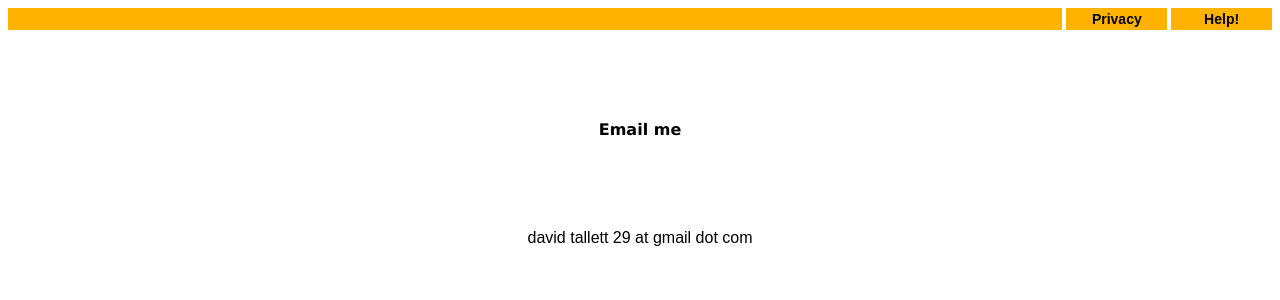
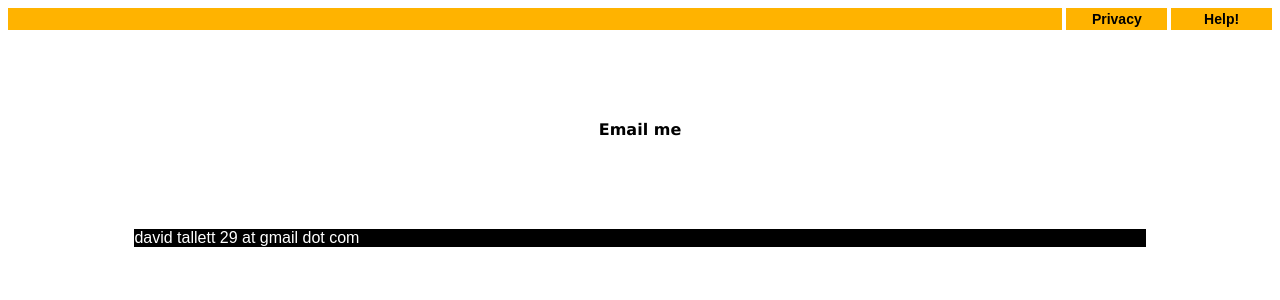
Before and after one commit to DaveTallett26/davetallett26.github.io, a Jekyll site: the page email.html, which Jekyll copies as it is, in a window 1280 px wide. Shown: the top 300 px of the page. Built offline with Jekyll 4.4.1, drawn with Linux system fonts in a browser that asks for light colours.

Commit message:
Update email.html style 94 test

```diff
--- a/email.html
+++ b/email.html
@@ -15,6 +15,7 @@
 <div class="style9"><br/><br/><br/><br/>Email me</div>
 <br/><br/><br/>
 <br/><br/>
-<div class="style61">david tallett 29 at gmail dot com</div>
+<!-- <div class="style61">david tallett 29 at gmail dot com</div> -->
+<div class="style94">david tallett 29 at gmail dot com</div>
 </body>
 </html>
```
